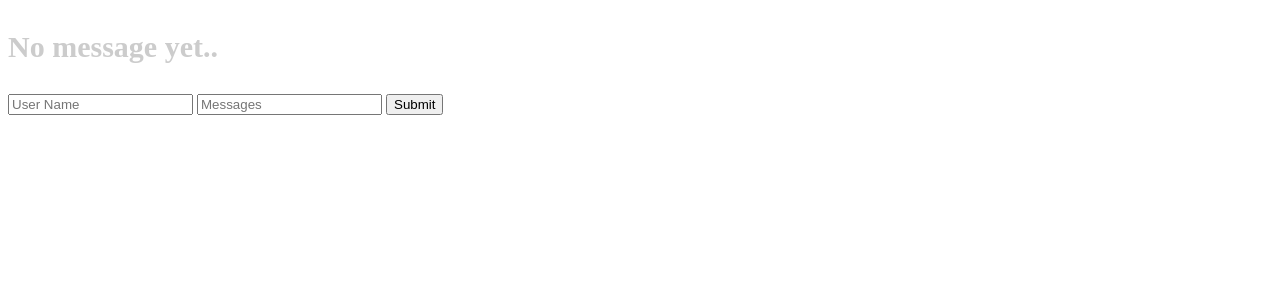
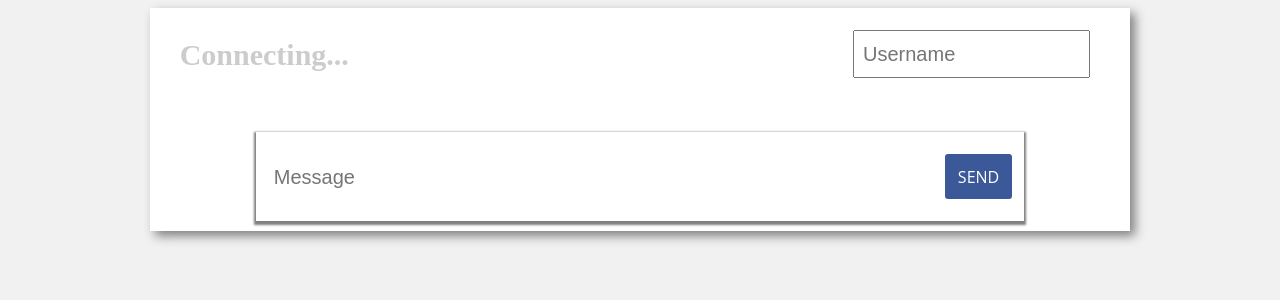
Before and after one commit to Rockwell-Holbrook/pythonServer, a Flask app: page / in a window 1280 px wide. Shown: the top 300 px of the page. Run offline with Flask 2, Linux system fonts and the light colour scheme; some libraries are stand-ins or nearby versions.

Commit message:
UI stuff

```diff
--- a/templates/session.html
+++ b/templates/session.html
@@ -1,44 +1,176 @@
   <!DOCTYPE html>
   <html lang="en">
+
     <head>
-    <title>Flask_Chat_App</title>
+      <meta charset="utf-8">
+      <meta name="viewport" content="width=device-width, initial-scale=1, shrink-to-fit=no">
+
+      <style>
+
+        body {
+          background-color: #f1f1f1;
+        }
+
+        h1 {
+          color: navy;
+          margin-left: 20px;
+        }
+
+        #message-holder {
+          margin: auto;
+          padding: 20px;
+          width: 76%;
+          font-family: 'Open Sans', sans-serif;
+          font-size: 24px;
+          text-align: right;
+        }
+
+        .center {
+            margin: auto;
+            width: 76%;
+            box-shadow:5px 5px 10px grey;
+            background-color: #ffffff;
+            padding: 10px;
+        }
+
+
+
+        #input-name {
+          position: absolute;
+          padding: 8px;
+          right: 180px;
+          top: 20px;
+        }
+
+
+        #input-div {
+          margin: auto;
+          width: 80%;
+          padding: 20px;
+          box-shadow: 0px 2px 2px 2px grey;
+        }
+
+
+        input, textarea{
+          font:20px/1.4 sans-serif;
+          margin: 10px;
+        }
+
+        .input-group{
+          display: table;
+          border-collapse: collapse;
+          width:100%;
+        }
+        .input-group > div{
+          display: table-cell;
+          vertical-align: middle;  /* needed for Safari */
+        }
+        .input-group-icon{
+          color: #777;
+          width: 250px;
+          padding: 12px;
+        }
+        .input-group-area{
+          width:100%;
+          border-bottom: 1px grey;
+        }
+        .input-group input{
+          border: 0;
+          display: block;
+          width: 95%;
+          padding: 8px;
+        }
+
+
+        .button-small{
+            color: #fff !important;
+            background: #3b5998;
+            word-spacing: 0.25em;
+            font-family: 'Open Sans', sans-serif;
+            text-transform: uppercase;
+            border: none;
+            cursor: pointer;
+            line-height: 22px;
+            padding: 12px 13px 11px;
+            text-align: center;
+            display: inline-block;
+            margin-top: 10px;
+            margin-bottom: 10px;
+            text-decoration: none;
+            text-shadow: none;
+        }
+        .button-small:visited{
+              color: #fff;
+        }
+        .button-small:hover{
+            color: rgba(255,255,255, 0.75);
+            text-decoration: none;
+            -webkit-box-shadow:inset 0 10px 20px rgba(255,255,255, 0.10);
+            -moz-box-shadow: inset 0 10px 20px rgba(255,255,255, 0.10);
+            box-shadow: inset 0 10px 20px rgba(255,255,255, 0.10);
+        }
+        .button-small:active {
+            -webkit-box-shadow: inset 0 2px 2px rgba(0,0,0, 0.3), inset 0 10px 20px rgba(0,0,0, 0.08);
+            -moz-box-shadow: inset 0 2px 2px rgba(0,0,0, 0.3), inset 0 10px 20px rgba(0,0,0, 0.08);
+            box-shadow: inset 0 2px 2px rgba(0,0,0, 0.3), inset 0 10px 20px rgba(0,0,0, 0.08);
+        }
+        .rounded3 {
+          -webkit-border-radius: 3px;
+            -moz-border-radius: 3px;
+            border-radius: 3px;
+        }
+      </style>
+
+      <title>Chat++</title>
     </head>
+
+
     <body>
 
-    <h3 style='color: #ccc;font-size: 30px;'>No message yet..</h3>
-    <div class="message_holder"></div>
+      <div class="center">
+        <h1 id="title-text" style='color: #ccc;font-size: 30px;'>Connecting...</h1>
+        <input id="input-name" class="user" type="text" size="16"  placeholder="Username"/>
+        <div id="message-holder"></div>
 
-    <form action="" method="POST">
-      <input type="text" class="username" placeholder="User Name"/>
-      <input type="text" class="message" placeholder="Messages"/>
-      <input type="submit"/>
+        <form id="input-div" class="input-group" action="" method="POST">
+          <div class="input-group-area"><input id="input-message" type="text" class="message" placeholder="Message"/></div>
+          <div class="input-group-icon" >
+            <div id="submit-btn" class="button-small rounded3">Send</div>
+          </div>
         </form>
+      </div>
 
       <!-- jQuery (necessary for Bootstrap's JavaScript plugins) -->
-    <script src="https://ajax.googleapis.com/ajax/libs/jquery/1.12.4/jquery.min.js"></script>
+    <script src="https://ajax.googleapis.com/ajax/libs/jquery/3.1.0/jquery.min.js"></script>
     <script src="https://cdnjs.cloudflare.com/ajax/libs/socket.io/1.7.3/socket.io.min.js"></script>
     <script type="text/javascript">
       var socket = io.connect('http://' + document.domain + ':' + location.port);
       socket.on( 'connect', function() {
         socket.emit( 'my event', {
           data: 'User Connected'
-        } )
-        var form = $( 'form' ).on( 'submit', function( e ) {
+        })
+
+        $('#title-text').text("Connection Established")
+
+        $('#submit-btn').on("click", function( e ) {
           e.preventDefault()
-          let user_name = $( 'input.username' ).val()
-          let user_input = $( 'input.message' ).val()
+          console.log("here")
+          let user_name = $( '#input-name' ).val()
+          let user_input = $( '#input-message' ).val()
           socket.emit( 'my event', {
             user_name : user_name,
             message : user_input
           } )
-          $( 'input.message' ).val( '' ).focus()
+          $('#input-message').val('').focus()
         } )
       } )
-      socket.on( 'my response', function( msg ) {
+
+
+      socket.on('my response', function( msg ) {
         console.log( msg )
+
         if( typeof msg.user_name !== 'undefined' ) {
-          $( 'h3' ).remove()
-          $( 'div.message_holder' ).append( '<div><b style="color: #000">'+msg.user_name+'</b> '+msg.message+'</div>' )
+          $('#message-holder').append('<div><b style="color: #000">'+msg.user_name+'</b> '+msg.message+'</div>')
         }
       })
     </script>
```
Lines whose indentation alone changed are shown as unchanged.
